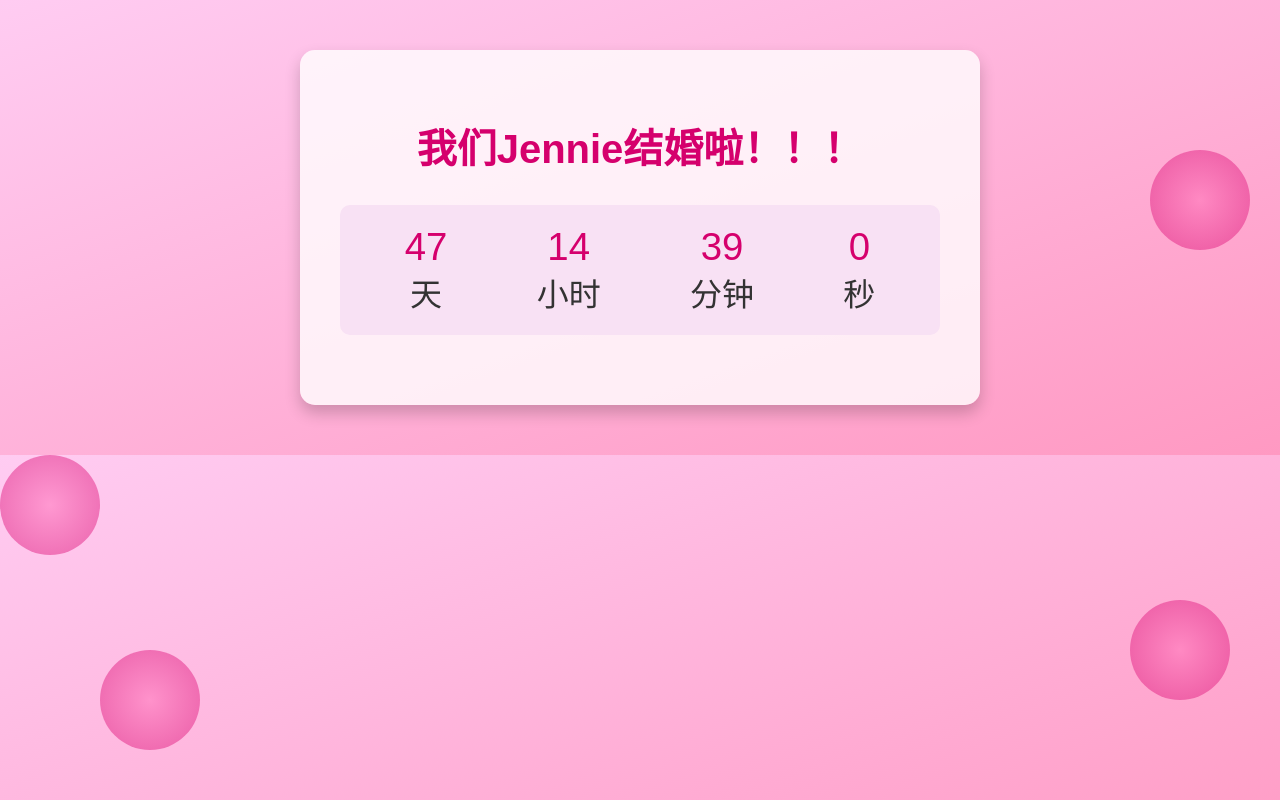
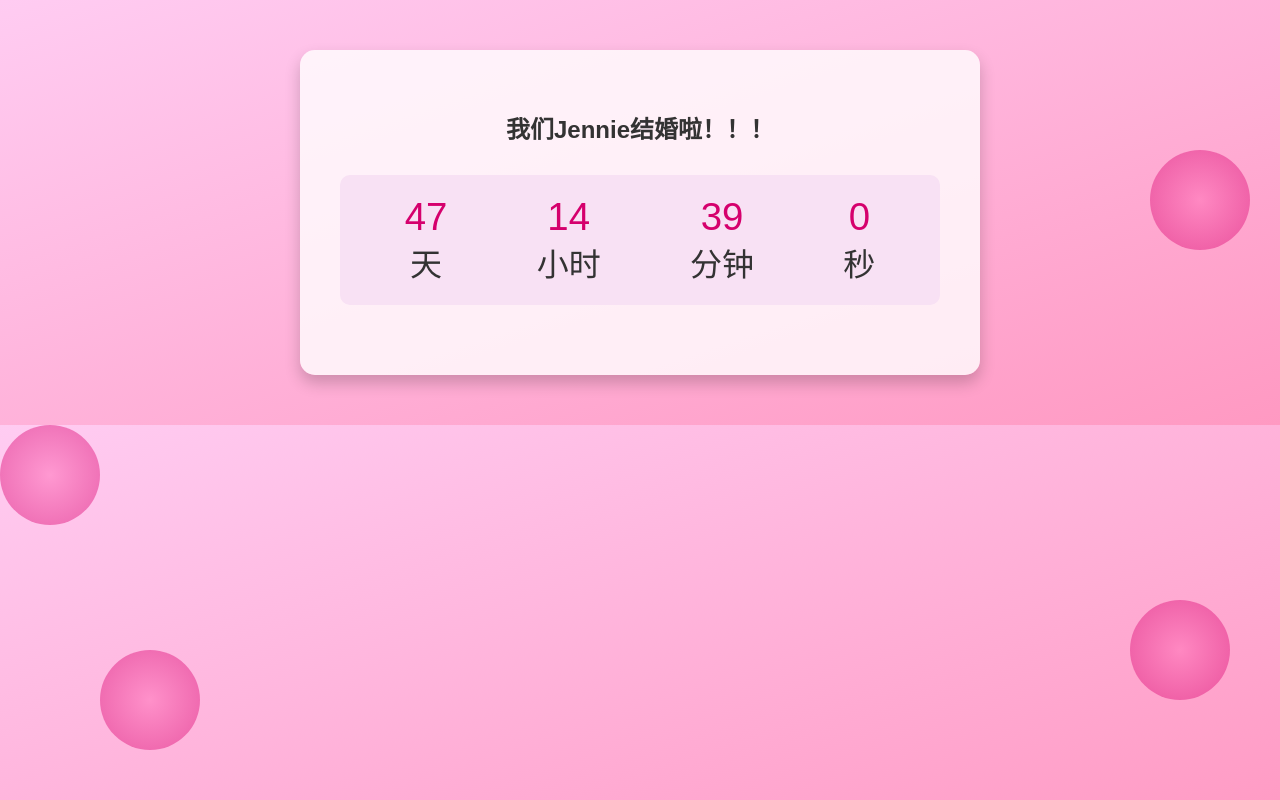
Before and after one commit to meloooooo07/HappyJennieWeddingDay, a plain HTML site: page index.html in a window 1280 px wide. Drawn offline with Linux system fonts and the light colour scheme.

Commit message:
Update index.html

```diff
--- a/index.html
+++ b/index.html
@@ -72,7 +72,7 @@
 </head>
 <body>
     <div class="container">
-        <h1>我们Jennie结婚啦！！！</h1>
+        <h2>我们Jennie结婚啦！！！</h2>
         <div class="countdown" id="countdown">
             <div class="time-unit">
                 <span id="days">0</span>
```
